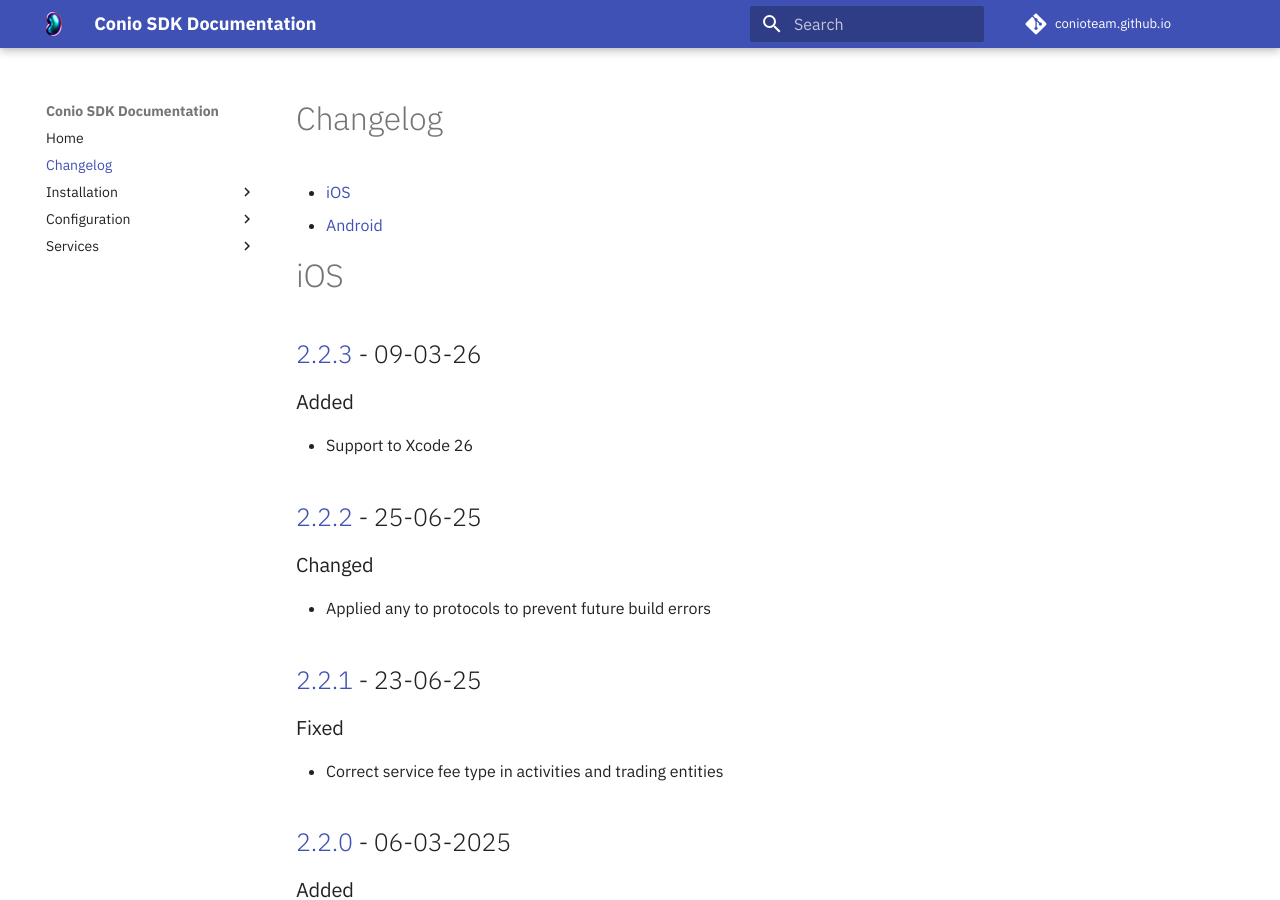
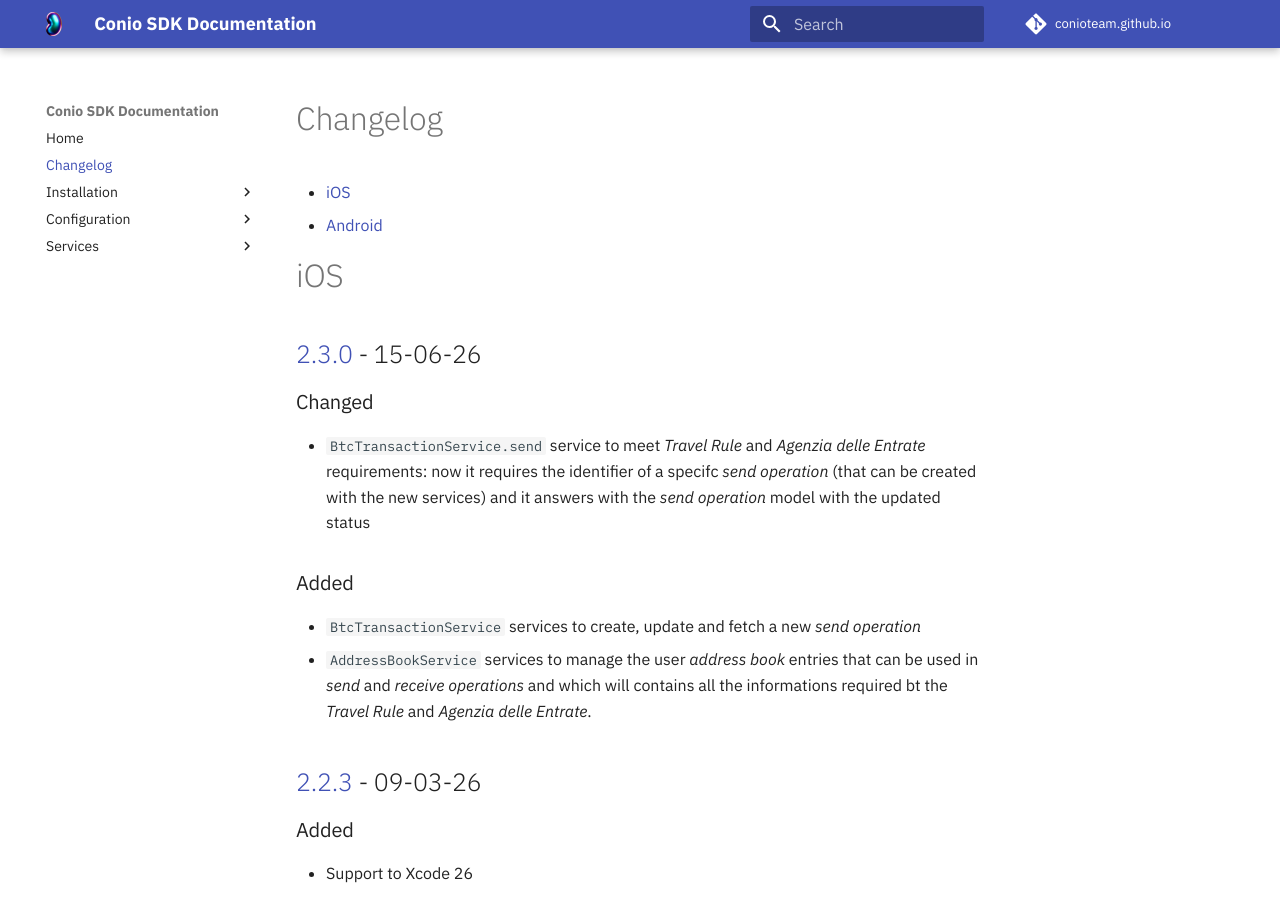
Before and after one commit to Conio/conio.github.io, an MkDocs documentation site: the page built from docs/CHANGELOG.md, in a window 1280 px wide and 900 px high. Built offline with MkDocs 1.6.1 and Material for MkDocs 9.7.7, drawn with Linux system fonts in a browser that asks for light colours; comment, search, counter and statistics services are not loaded; some of the changed text lies outside the part shown.

Commit message:
Update CHANGELOG with 2.3.0 Android and iOS releases

```diff
--- a/docs/CHANGELOG.md
+++ b/docs/CHANGELOG.md
@@ -24,6 +24,17 @@
 
 
 # iOS
+
+## [2.3.0](https://bitbucket.org/squadrone/conio-sdk-b2b-ios/src/2.3.0/) - 15-06-26
+
+### Changed
+
+- `BtcTransactionService.send` service to meet *Travel Rule* and *Agenzia delle Entrate* requirements: now it requires the identifier of a specifc *send operation* (that can be created with the new services) and it answers with the *send operation* model with the updated status
+
+### Added
+
+- `BtcTransactionService` services to create, update and fetch a new *send operation*
+- `AddressBookService` services to manage the user *address book* entries that can be used in *send* and *receive operations* and which will contains all the informations required bt the *Travel Rule* and *Agenzia delle Entrate*.
 
 ## [2.2.3](https://bitbucket.org/squadrone/conio-sdk-b2b-ios/src/2.2.3/) - 09-03-26
 
@@ -242,6 +253,17 @@
 
 # Android
 
+## [2.3.0](https://artifactory.conio.com/artifactory/webapp/#/artifacts/browse/tree/General/gradle-release-local/com/conio/sdk-b2b/2.3.0/) - 16-06-26
+
+### Changed
+
+- `BtcTransactionService.send` service to meet *Travel Rule* and *Agenzia delle Entrate* requirements: now it requires the identifier of a specifc *send operation* (that can be created with the new services) and it answers with the *send operation* model with the updated status
+
+### Added
+
+- `BtcTransactionService` services to create, update and fetch a new *send operation*
+- `AddressBookService` services to manage the user *address book* entries that can be used in *send* and *receive operations* and which will contains all the informations required bt the *Travel Rule* and *Agenzia delle Entrate*.
+
 ## [2.1.2](https://artifactory.conio.com/artifactory/webapp/#/artifacts/browse/tree/General/gradle-release-local/com/conio/sdk-b2b/2.1.2) - 27-02-2025
 
 ### Fixed
```
